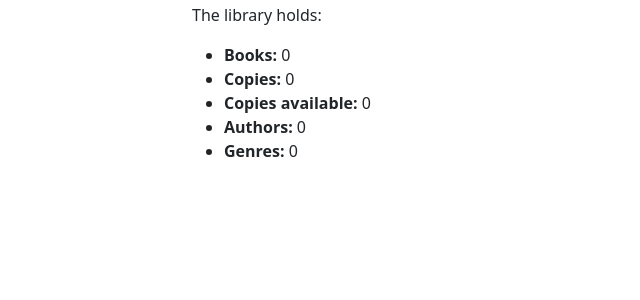
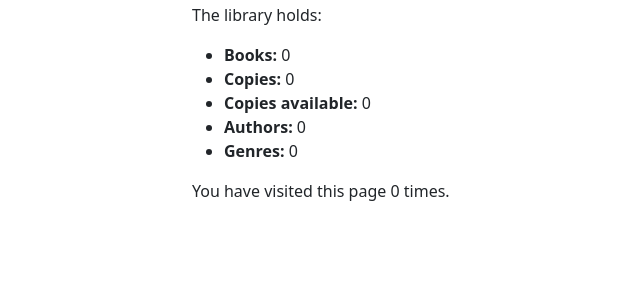
Before and after one commit to Inu-Oh/bibli, a Django app: page /catalog/ in a window 1280 px wide. Shown: the part 155-455 px from the top of the page, without its empty margins (36-676 px from the left). Run offline with Django 5.2, Linux system fonts and the light colour scheme; data that the repository does not hold is empty.

Commit message:
ass step 7 - store data in session

```diff
--- a/catalog/templates/index.html
+++ b/catalog/templates/index.html
@@ -19,4 +19,8 @@
         <li><strong>Genres:</strong> {{ num_genres }} </li>
         <!--<li><strong>Books with Word "the":</strong> {{ num_the_books }} </li>-->
     </ul>
+
+    <p>
+        You have visited this page {{ num_visits }} time{{ num_visits|pluralize }}.
+    </p>
 {% endblock %}
--- a/catalog/views.py
+++ b/catalog/views.py
@@ -16,6 +16,11 @@ def index(request):
     num_genres = Genre.objects.all().count()
     # num_the_books = Book.objects.filter(title__icontains='the').count()
 
+    # Count user visits to this view in the session variable.
+    num_visits = request.session.get('num_visits', 0)
+    num_visits_plus_1 = num_visits + 1
+    request.session['num_visits'] = num_visits_plus_1
+
     context = {
         'num_books': num_books,
         'num_instances': num_instances,
@@ -23,6 +28,7 @@ def index(request):
         'num_authors': num_authors,
         'num_genres': num_genres,
         # 'num_the_books': num_the_books,
+        'num_visits': num_visits,
     }
 
     return render(request, 'index.html', context=context)
```
